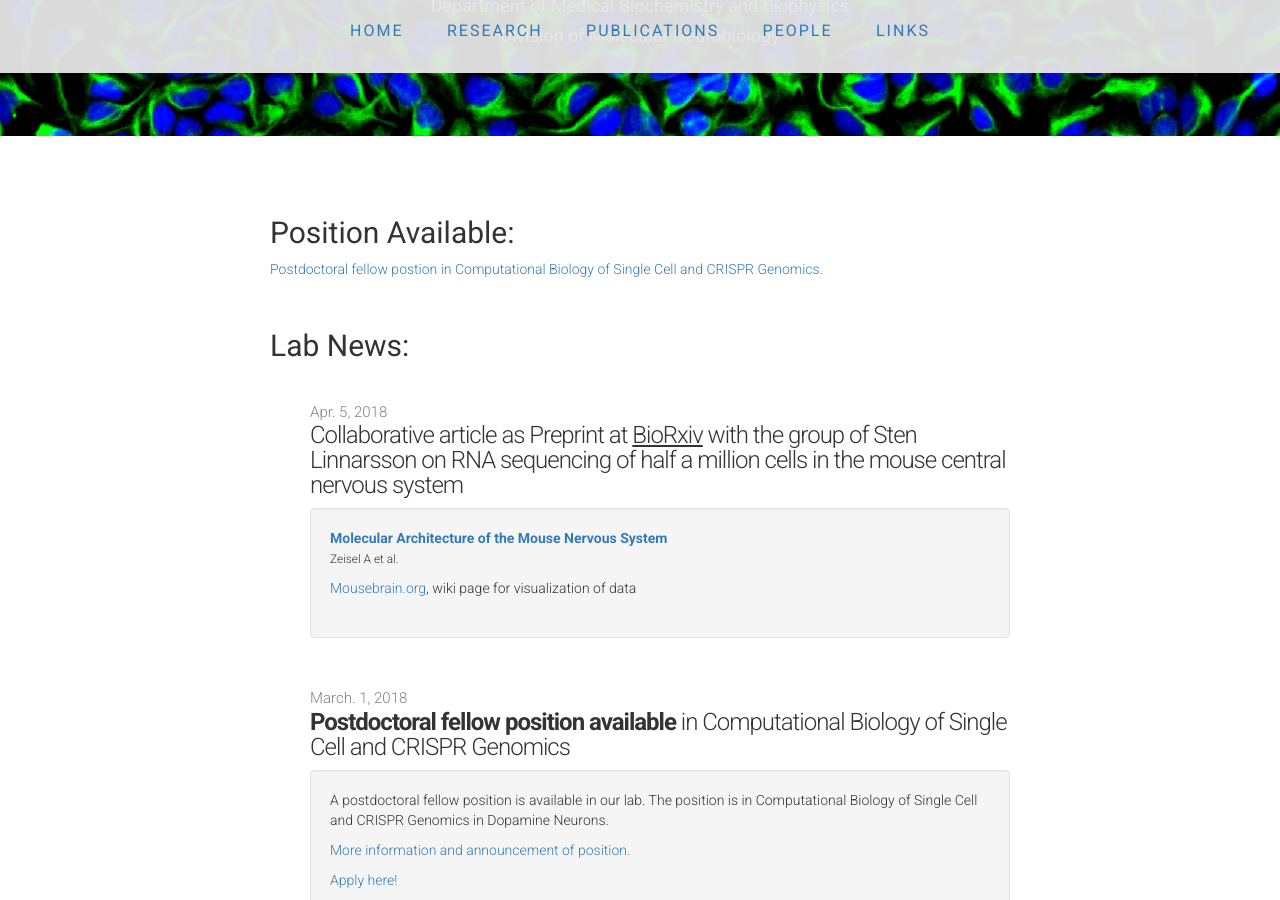
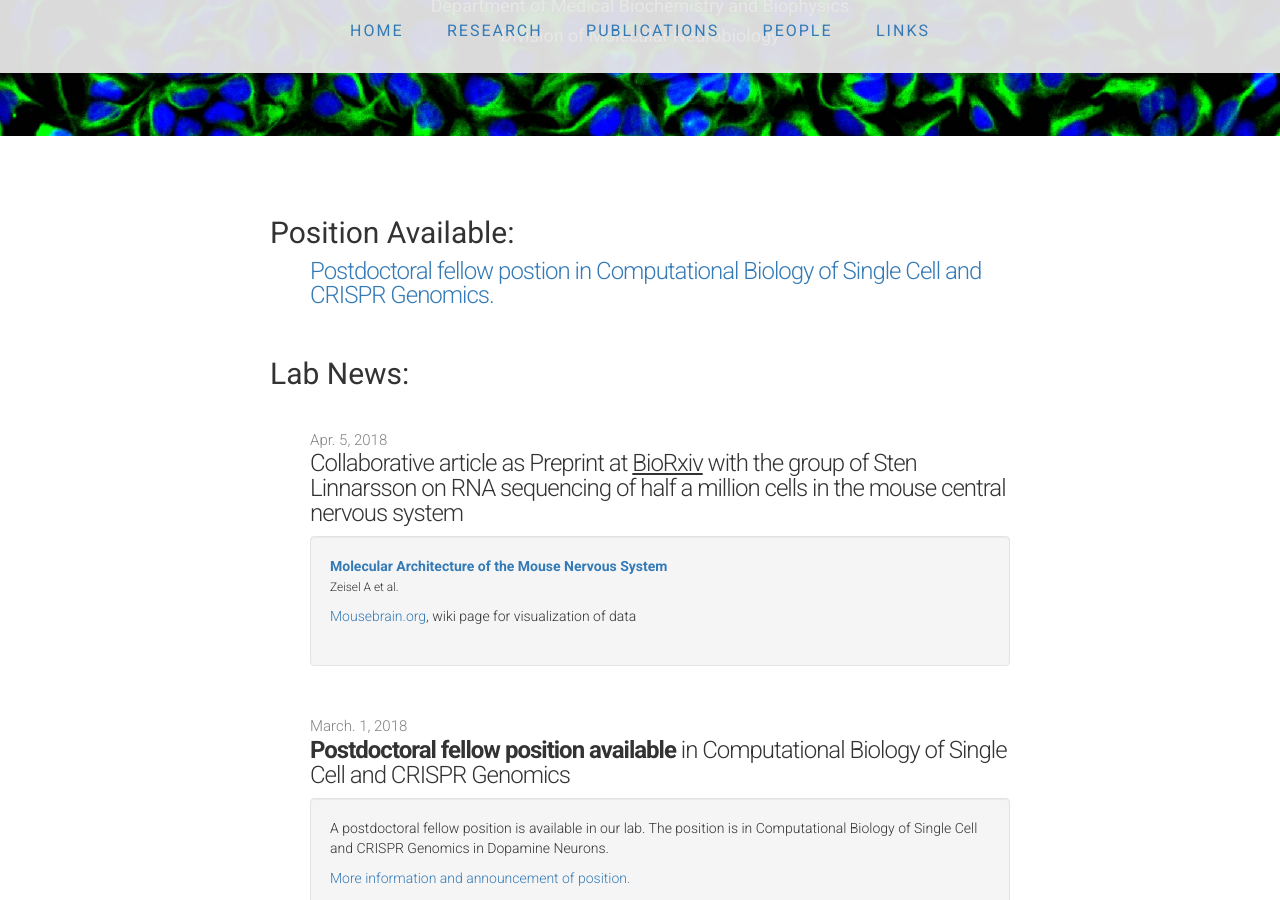
Before and after one commit to ArenasLab/arenaslab.github.io, a Jekyll site: the page index.html, which Jekyll copies as it is, in a window 1280 px wide and 900 px high, scrolled down 334 px. Built offline with Jekyll 4.4.1, drawn with Linux system fonts in a browser that asks for light colours.

Commit message:
Update index.html

```diff
--- a/index.html
+++ b/index.html
@@ -62,8 +62,13 @@
 <!-- Pinned headline -->
 
 	<h2>Position Available:</h2>
-        <span class="post-link"><p><a href="/img/Postdoctoral fellow_Computational Biology_EArenas.pdf">Postdoctoral fellow postion in Computational Biology of Single Cell and CRISPR Genomics.</a></p></span>
-		<p>&nbsp;</p>
+	  <ul class="posts">
+            <li>
+              <span class="post-link"><p><a href="/img/Postdoctoral fellow_Computational Biology_EArenas.pdf">Postdoctoral fellow postion in Computational Biology of Single Cell and CRISPR Genomics.</a></p></span>
+	    </li>
+	  </ul>
+
+        <p>&nbsp;</p>
 
 
 <!-- End pinned headline -->
```
